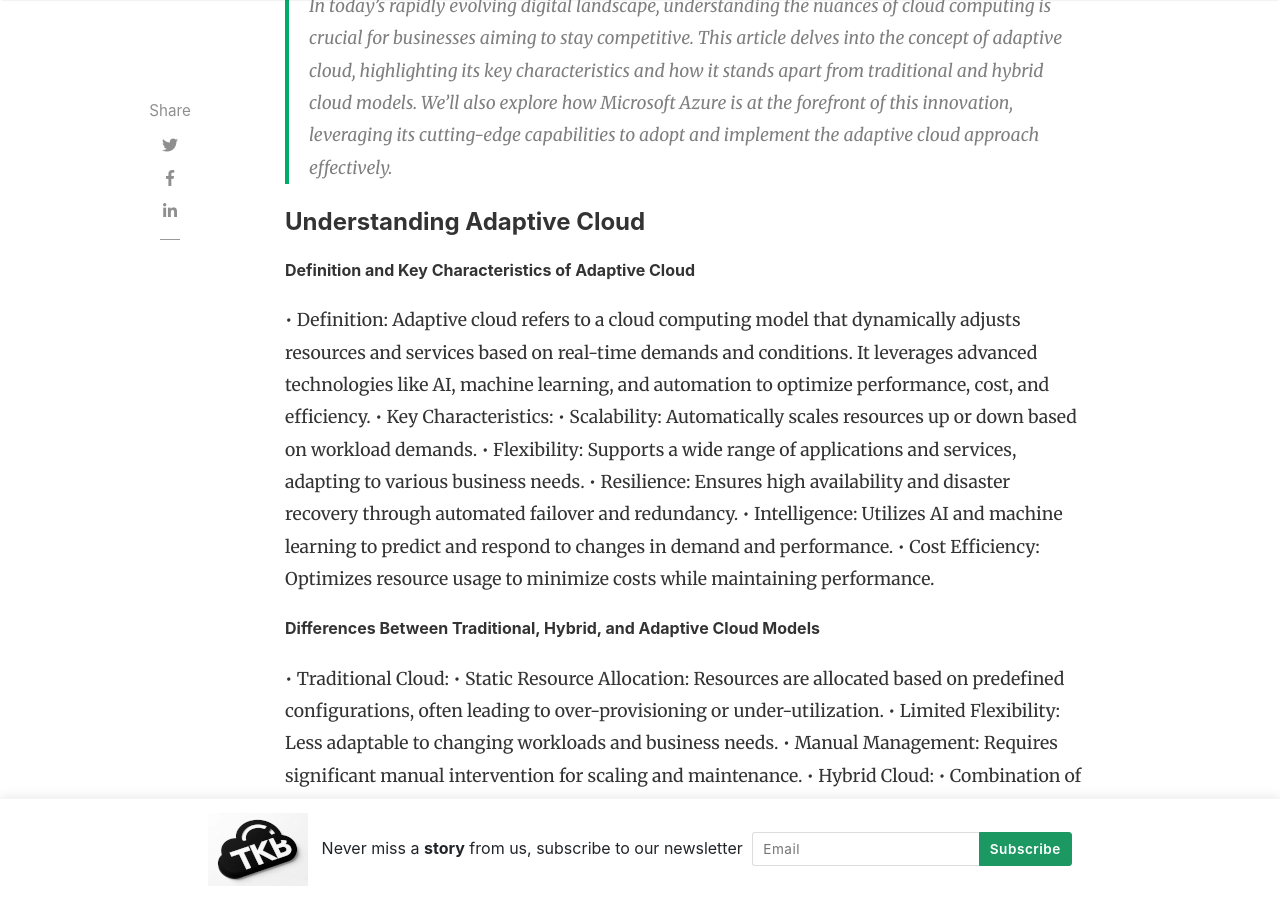
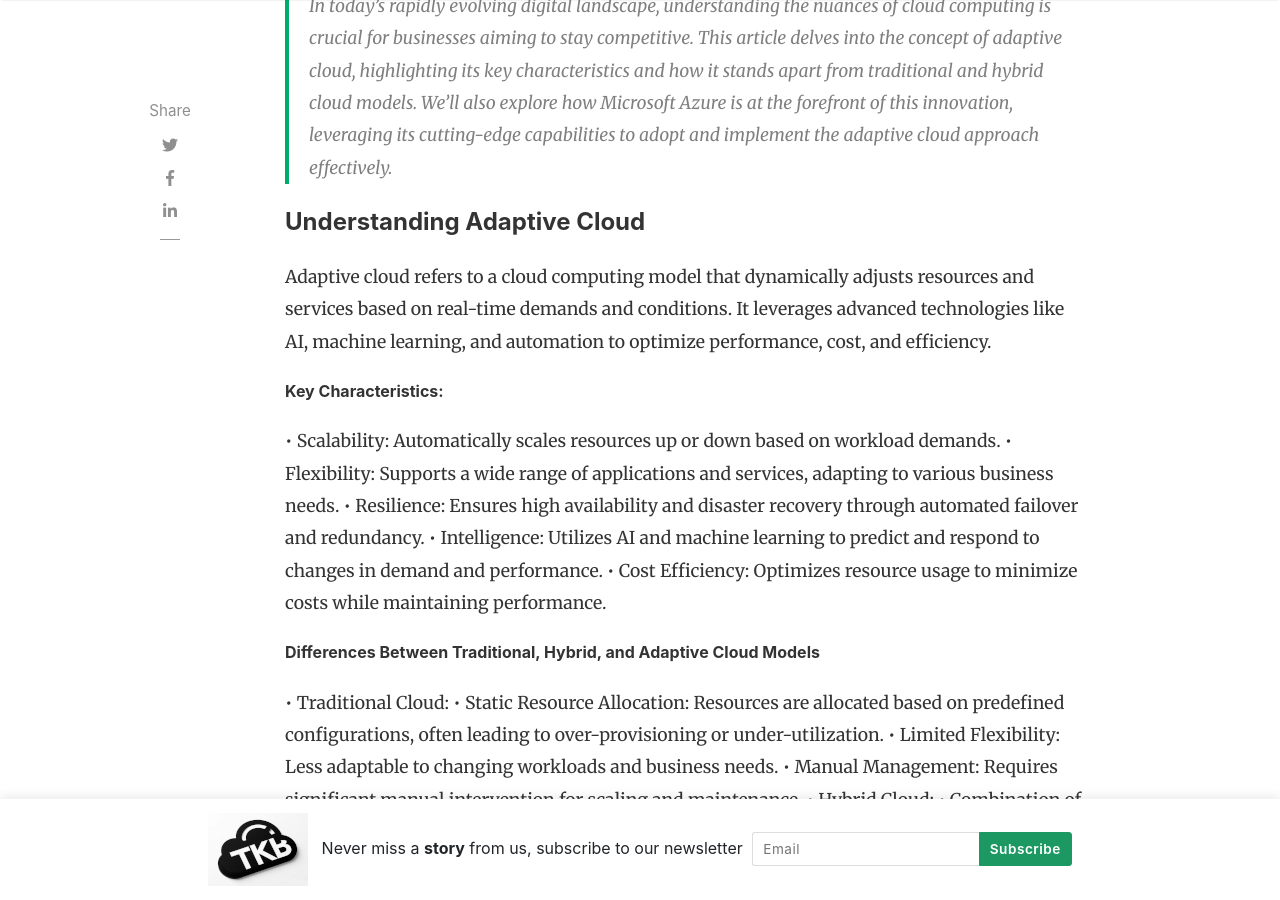
Before and after one commit to mcoutanche/github.io, a Jekyll site: the page built from _posts/2025-01-29-adaptive-cloud.md, in a window 1280 px wide and 900 px high, scrolled down 997 px. Built offline with Jekyll 4.4.1, drawn with Linux system fonts in a browser that asks for light colours; nearby versions of some CDN libraries; comment, search, counter and statistics services are not loaded.

Commit message:
post update

```diff
--- a/_posts/2025-01-29-adaptive-cloud.md
+++ b/_posts/2025-01-29-adaptive-cloud.md
@@ -15,9 +15,9 @@ rating: 4.5
 
 #### Understanding Adaptive Cloud
 
-###### Definition and Key Characteristics of Adaptive Cloud
-• Definition: Adaptive cloud refers to a cloud computing model that dynamically adjusts resources and services based on real-time demands and conditions. It leverages advanced technologies like AI, machine learning, and automation to optimize performance, cost, and efficiency.
-• Key Characteristics:
+Adaptive cloud refers to a cloud computing model that dynamically adjusts resources and services based on real-time demands and conditions. It leverages advanced technologies like AI, machine learning, and automation to optimize performance, cost, and efficiency.
+
+###### Key Characteristics:
 • Scalability: Automatically scales resources up or down based on workload demands.
 • Flexibility: Supports a wide range of applications and services, adapting to various business needs.
 • Resilience: Ensures high availability and disaster recovery through automated failover and redundancy.
```
